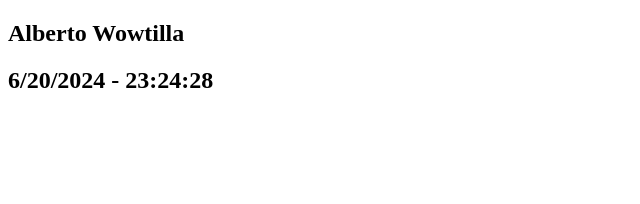
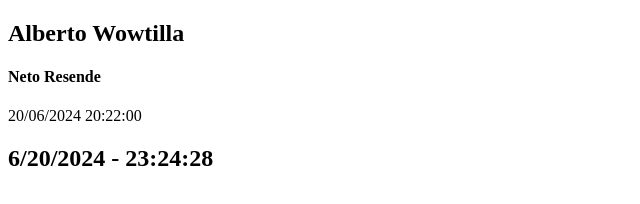
Before and after one commit to antoniowgaldino/projeto2, a plain HTML site: page index.html in a window 1280 px wide. Shown: the whole page, without its empty margins (0-640 px from the left). Drawn offline with Linux system fonts and the light colour scheme.

Commit message:
alteração feita por neto

```diff
--- a/index.html
+++ b/index.html
@@ -7,6 +7,10 @@
 </head>
 <body>
     <h2>Alberto Wowtilla</h2>
+
+    <h4>Neto Resende</h4>
+    <p id="Alteracao"> 20/06/2024 20:22:00</p>
+
     <h2 id="date"></h2>
 
     <script src="js/script.js"></script>
```
